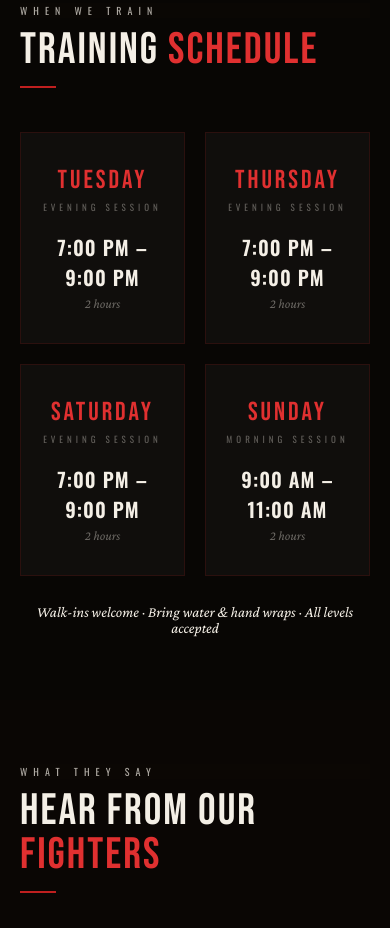
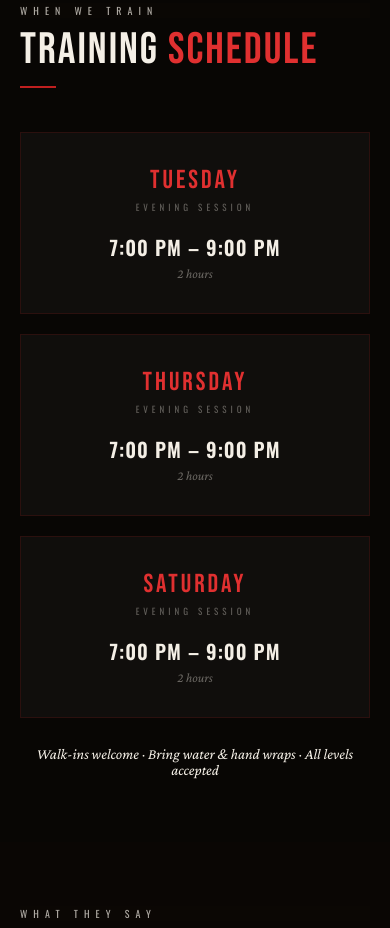
Before and after one commit to dkboxingfitness/dkboxing.lk, a plain HTML site: page index.html in a window 390 px wide. Shown: the part 3255-4183 px from the top of the page. Drawn offline with nearby package versions, Linux system fonts and the light colour scheme.

Commit message:
Update index.html

```diff
--- a/index.html
+++ b/index.html
@@ -658,7 +658,7 @@ section { padding: 90px 0; position: relative; overflow: hidden; }
 
 /* ── TRAINING SCHEDULE ── */
 .dk-schedule { background: #080604; }
-.schedule-grid { display: grid; grid-template-columns: repeat(4,1fr); gap: 20px; margin-top: 40px; }
+.schedule-grid { display: grid; grid-template-columns: repeat(3,1fr); gap: 20px; margin-top: 40px; }
 .schedule-card {
   background: rgba(255,255,255,0.03); border: 1px solid rgba(191,31,31,0.15);
   padding: 32px 20px; text-align: center; position: relative; overflow: hidden;
@@ -1170,7 +1170,7 @@ nav.scrolled { padding-top: 8px; padding-bottom: 8px; box-shadow: 0 4px 24px rgb
   section { padding: 64px 0; }
   .about-bw-inner, .about-dk-inner, .register-grid { grid-template-columns: 1fr; gap: 36px; }
   .sports-grid, .services-grid { grid-template-columns: 1fr; }
-  .schedule-grid { grid-template-columns: repeat(2,1fr); }
+  .schedule-grid { grid-template-columns: 1fr; }
   .testimonial-card { flex-basis: 280px; padding: 26px 22px; }
   .testimonials-track { animation-duration: 26s; }
   .map-inner { grid-template-columns: 1fr; }
@@ -1472,12 +1472,6 @@ nav.scrolled { padding-top: 8px; padding-bottom: 8px; box-shadow: 0 4px 24px rgb
           <div class="schedule-day">Saturday</div>
           <div class="schedule-type">Evening Session</div>
           <div class="schedule-time">7:00 PM – 9:00 PM</div>
-          <div class="schedule-duration">2 hours</div>
-        </div>
-        <div class="schedule-card reveal-scale rd4">
-          <div class="schedule-day">Sunday</div>
-          <div class="schedule-type">Morning Session</div>
-          <div class="schedule-time">9:00 AM – 11:00 AM</div>
           <div class="schedule-duration">2 hours</div>
         </div>
       </div>
```
